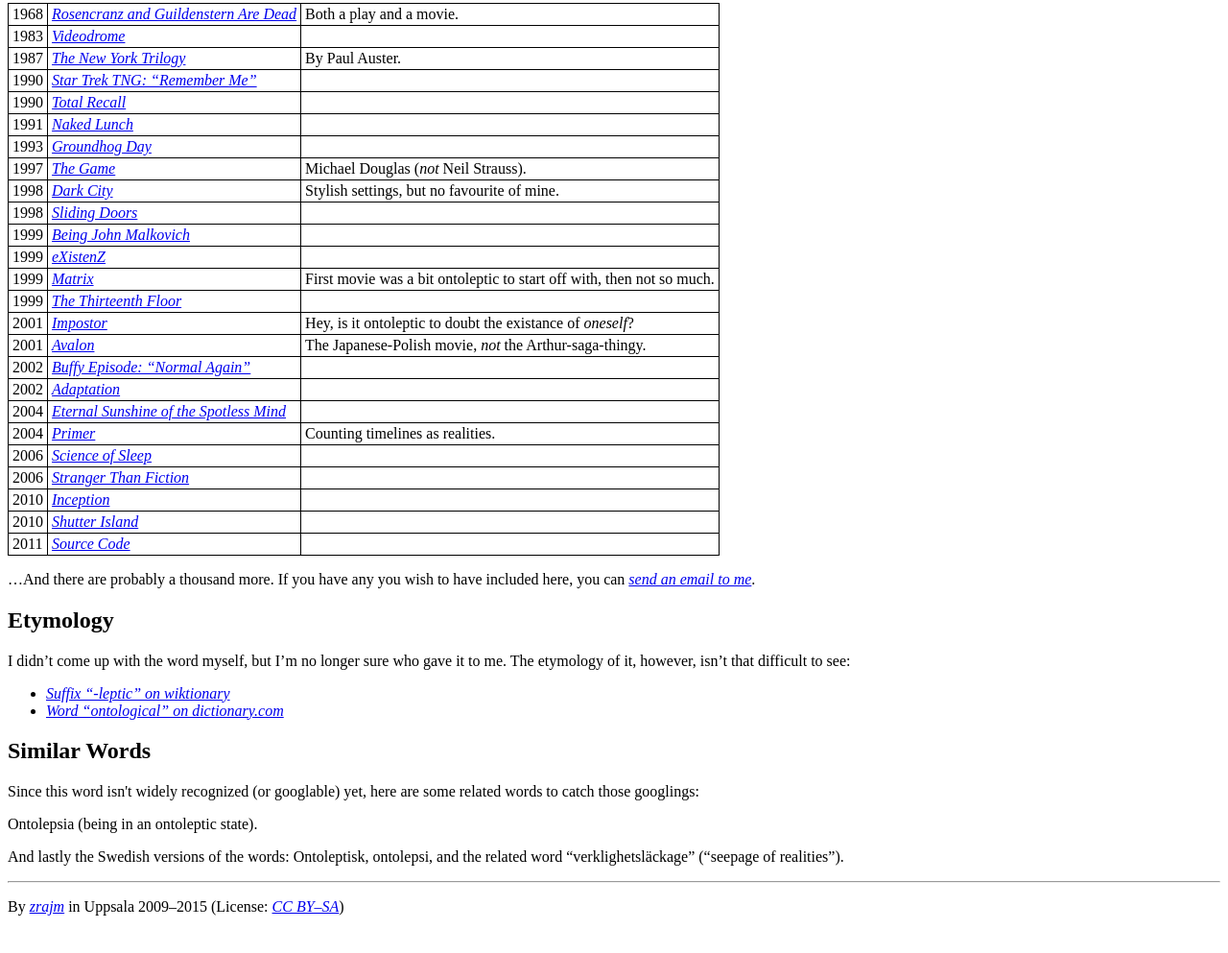
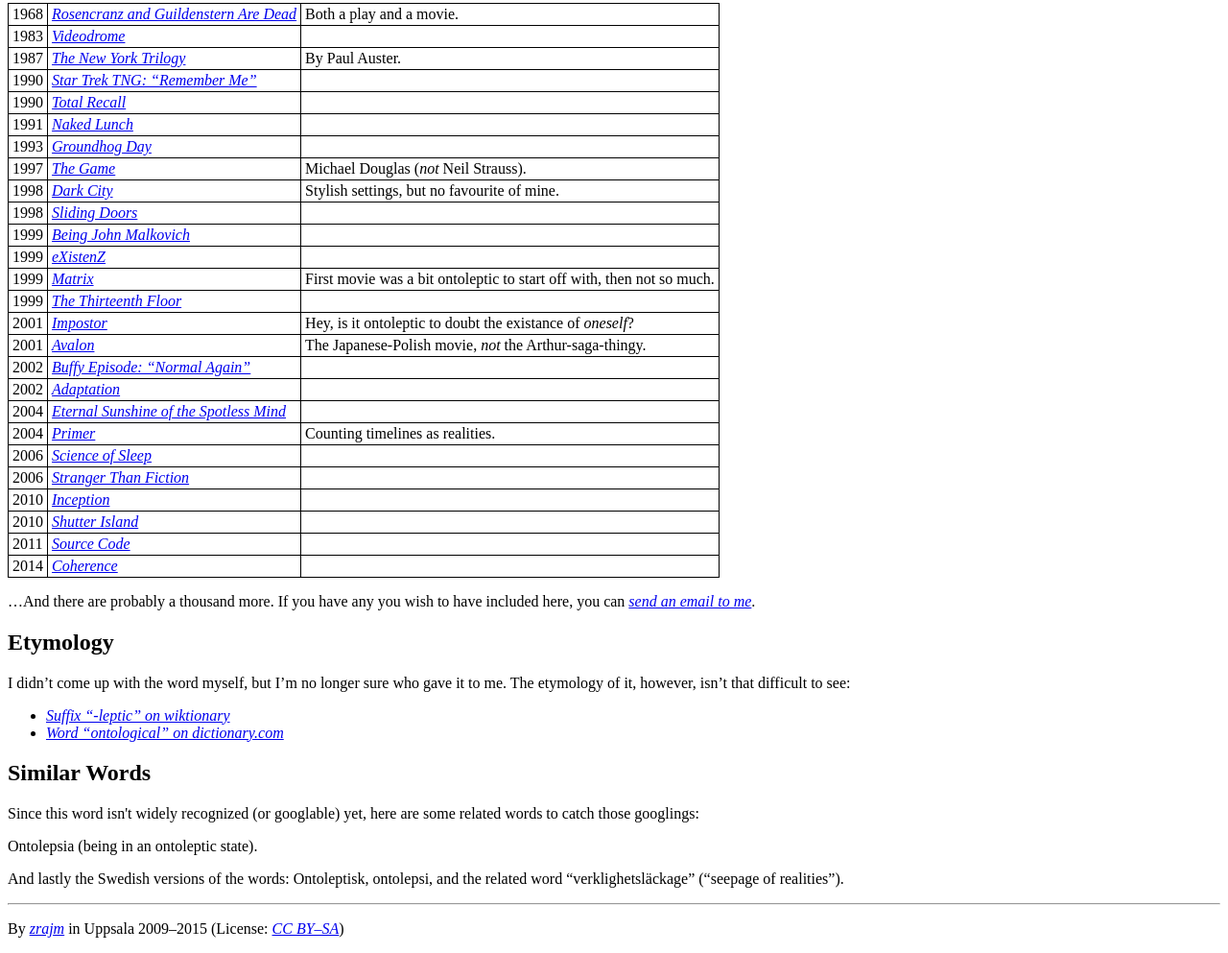
Before and after one commit to zrajm/ref, a plain HTML site: page ontoleptic.html in a window 1280 px wide. Shown: the part 492-1485 px from the top of the page at 96% size. Before the commit the page ends 1462 px from the top, so only its background shows below. Drawn offline with Linux system fonts and the light colour scheme.

Commit message:
Updated 'ontoleptic.html'

```diff
--- a/ontoleptic.html
+++ b/ontoleptic.html
@@ -88,6 +88,7 @@ clarify the idea of ontolepsia:</p>
 <tr><td>2010<td><a href="http://www.imdb.com/title/tt1375666/">Inception</a><td>
 <tr><td>2010<td><a href="http://en.wikipedia.org/wiki/Shutter_Island_(film)">Shutter Island</a><td>
 <tr><td>2011<td><a href="http://www.imdb.com/title/tt0945513/">Source Code</a><td>
+<tr><td>2014<td><a href="https://en.wikipedia.org/wiki/Coherence_(film)">Coherence</a><td>
 </table>
 
 <p>…And there are probably a thousand more. If you have any you wish to
```
